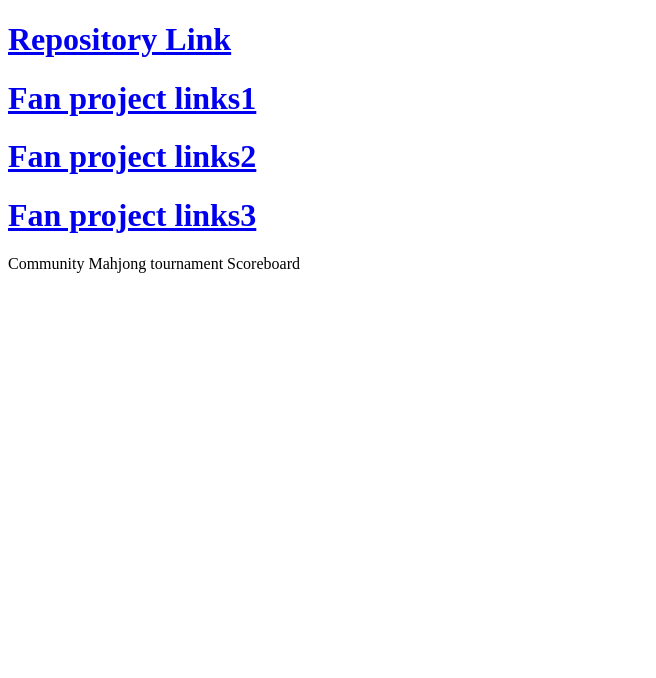
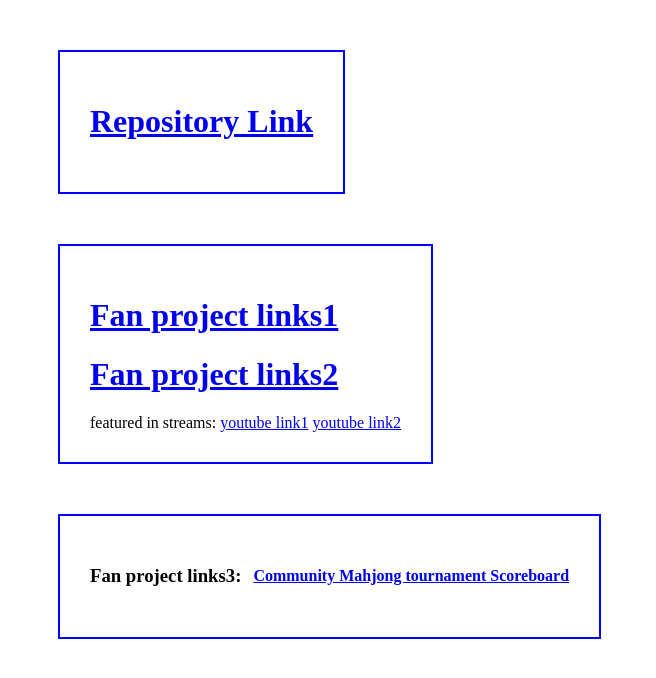
Before and after one commit to zhoux811/zhoux811.github.io, a plain HTML site: page index.html in a window 1280 px wide. Shown: the whole page, without its empty margins (0-656 px from the left). Drawn offline with Linux system fonts and the light colour scheme.

Commit message:
milestone1

```diff
--- a/index.html
+++ b/index.html
@@ -1,11 +1,32 @@
 <!DOCTYPE html>
 <html>
 
+<head>
+
+    <style>
+        div {
+            border: 2px solid blue;
+            margin: 50px;
+            padding: 30px;
+            width: fit-content;
+        }
+
+        .container {
+            display: flex;
+            /* justify-content: space-between; */
+        }
+    </style>
+</head>
+
 <body>
+    <div>
 
         <a href="https://github.com/zhoux811/">
             <h1>Repository Link</h1>
         </a>
+    </div>
+
+    <div>
 
         <a href="https://6months.ennaalouette.com/#/">
             <h1>
@@ -17,14 +38,18 @@
                 Fan project links2
             </h1>
         </a>
+        featured in streams:
+        <a href="https://youtu.be/ar5RwATovas?t=963">youtube link1</a>
+        <a href="https://youtu.be/XBbMwUf-Ln0?t=14588">youtube link2</a>
+    </div>
 
     <div class="container">
+        <h3>
+            Fan project links3:
+        </h3>&nbsp;&nbsp;&nbsp;
         <a href="https://otsugago.com/">
-            <h1>
-                Fan project links3
-            </h1>
+            <h4>Community Mahjong tournament Scoreboard</h4>
         </a>
-        Community Mahjong tournament Scoreboard
     </div>
 
 
```
Lines whose indentation alone changed are shown as unchanged.
